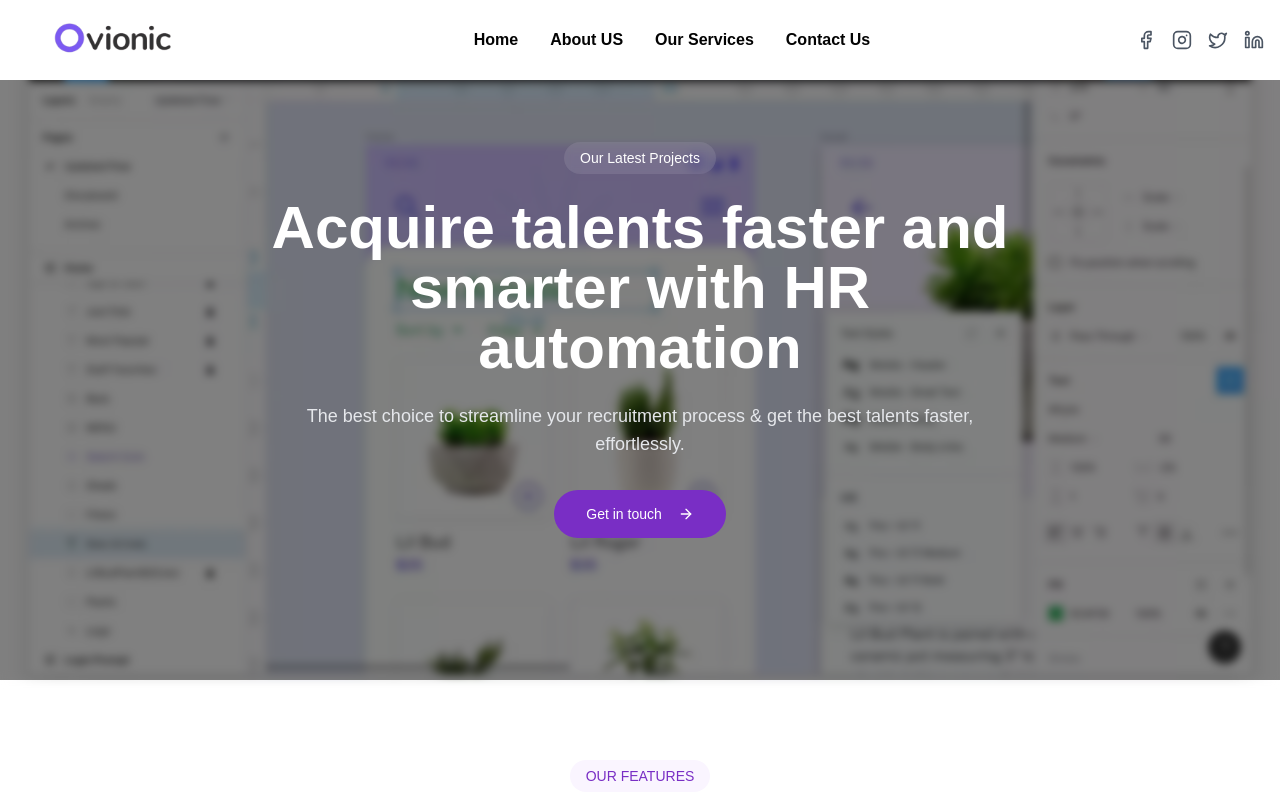
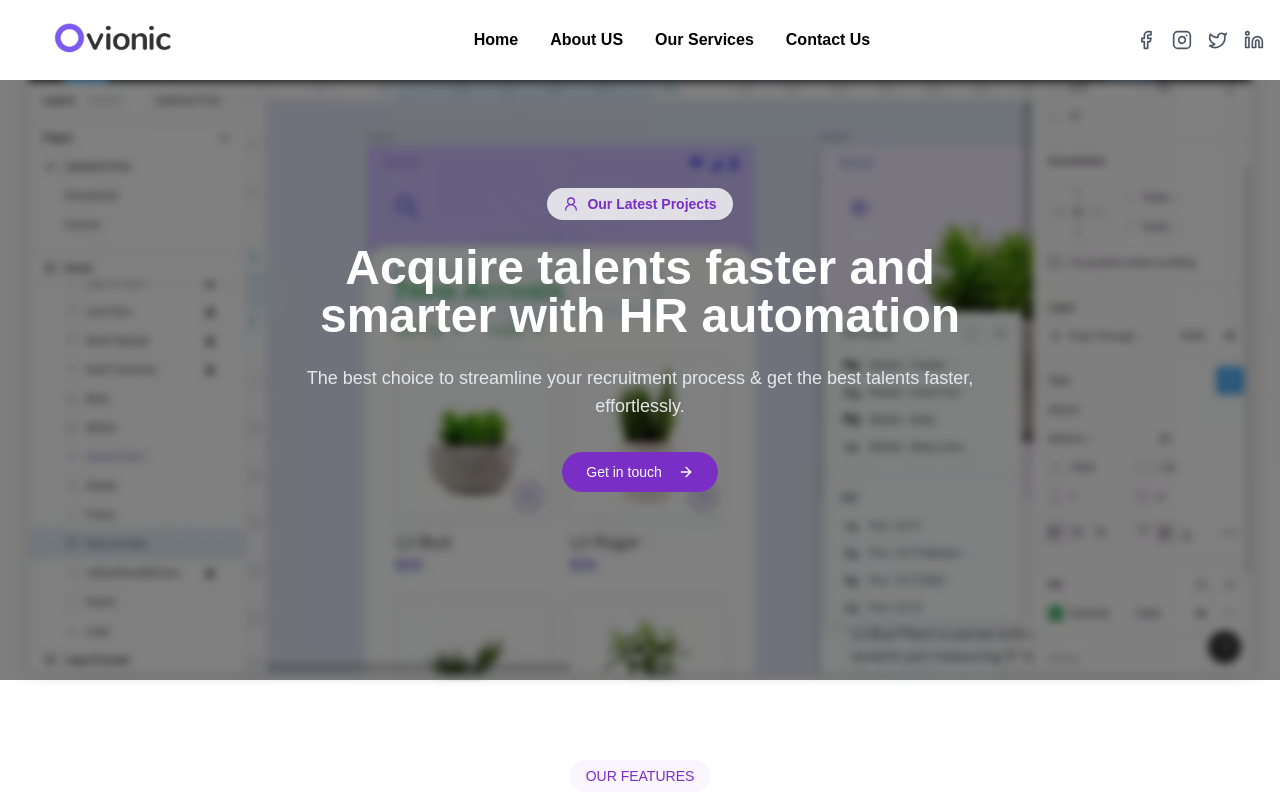
Before and after one commit to Junaid083/ovionic-agency, a Next.js app: page /projects in a window 1280 px wide. Shown: the top 800 px of the page. Built offline with nearby package versions, Linux system fonts and the light colour scheme; a web font is replaced by a local one.

Commit message:
FIX: project page fixes

```diff
--- a/src/app/projects/page.tsx
+++ b/src/app/projects/page.tsx
@@ -1,11 +1,11 @@
 import Image from "next/image";
 import { Button } from "@/components/ui/button";
-import { ArrowRight } from "lucide-react";
+import { ArrowRight, User2 } from "lucide-react";
 import ProjectCard from "../components/ProjectCard";
 import Widget from "../components/layout/Widget";
 import Features from "../components/sections/Features";
 import CTA from "../components/sections/CTA";
-import { redirect } from "next/navigation";
+import { Badge } from "@/components/ui/badge";
 
 export default function ServicesPage() {
   return (
@@ -21,10 +21,15 @@ export default function ServicesPage() {
         <div className="absolute inset-0 bg-black/50" />
         <div className="relative z-10 container mx-auto px-4 min-h-[80vh] flex items-center justify-center text-center">
           <div className="max-w-3xl">
-            <div className="inline-flex h-8 items-center rounded-full bg-white/10 px-4 text-sm text-white backdrop-blur-sm mb-6">
+            <Badge
+              variant="secondary"
+              className="bg-white/80 rounded-full text-purple mb-6 px-4 py-1.5 text-sm backdrop-blur-sm border-0 flex items-center gap-2 w-fit mx-auto"
+            >
+              <User2 className="w-4 h-4 text-purple" />
               Our Latest Projects
-            </div>
-            <h1 className="text-5xl sm:text-6xl md:text-6xl font-bold text-white leading-[1.1] mb-6">
+            </Badge>
+
+            <h1 className="text-5xl sm:text-6xl md:text-5xl font-bold text-white mb-6">
               Acquire talents faster and
               <br />
               smarter with HR automation
@@ -34,11 +39,11 @@ export default function ServicesPage() {
               best talents faster, effortlessly.
             </p>
             <Button
-                // onClick={()=>{
-                //     redirect("/projects")
-                // }}
+              // onClick={()=>{
+              //     redirect("/projects")
+              // }}
               variant="ghost"
-              className="bg-purple hover:bg-purple/90 text-white rounded-full px-8 h-12"
+              className="bg-purple hover:bg-purple/90 text-white rounded-full px-6 h-10"
             >
               Get in touch
               <ArrowRight className="ml-2 h-5 w-5" />
```
